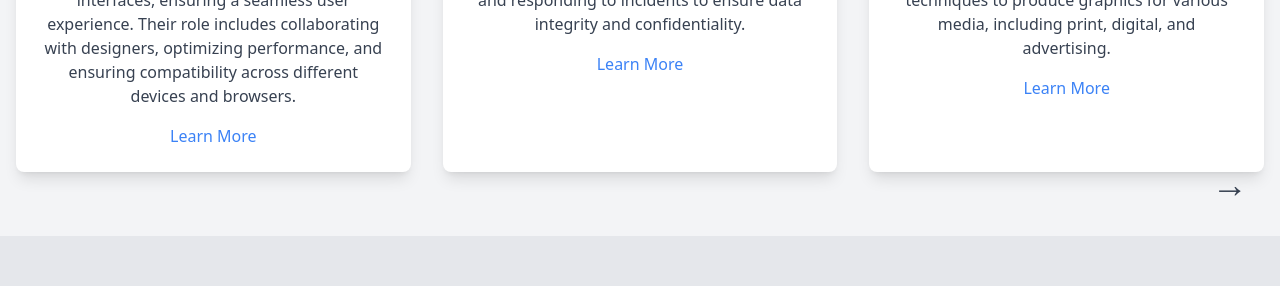
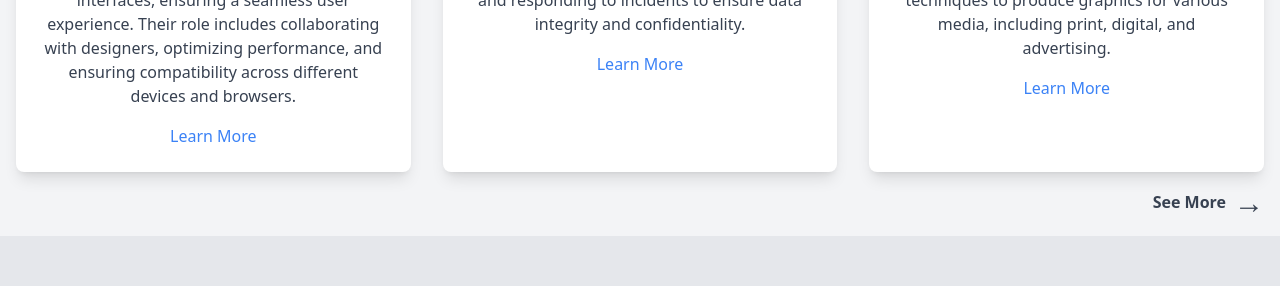
Before and after one commit to danielsdgg/Morgantech, a React (Create React App) app in the folder lms-frontend/: page / in a window 1280 px wide. Shown: the part 1900-2186 px from the top of the page. Built offline with nearby package versions, Linux system fonts and the light colour scheme.

Commit message:
slight change

```diff
--- a/lms-frontend/src/components/Home.tsx
+++ b/lms-frontend/src/components/Home.tsx
@@ -173,11 +173,14 @@ const Home = () => {
   </div>
 
   {/* Right-faced arrow at bottom right */}
-  <div className="absolute bottom-0 right-0 p-8">
-    <NavLink to={'/courses'}> <p className="text-4xl text-gray-700 hover:text-blue-500 cursor-pointer">
-      &rarr;
-    </p> </NavLink>
-  </div>
+  <div className="absolute bottom-0 right-0 p-4">
+    <NavLink to={'/courses'}>
+    <p className="text-1xl text-gray-700 hover:text-blue-500 cursor-pointer font-semibold flex items-center">
+      See More <span className="ml-2 text-3xl">&rarr;</span>
+    </p>
+    </NavLink>
+    </div>
+
 </section>
 
 {/* part 4 */}
```
